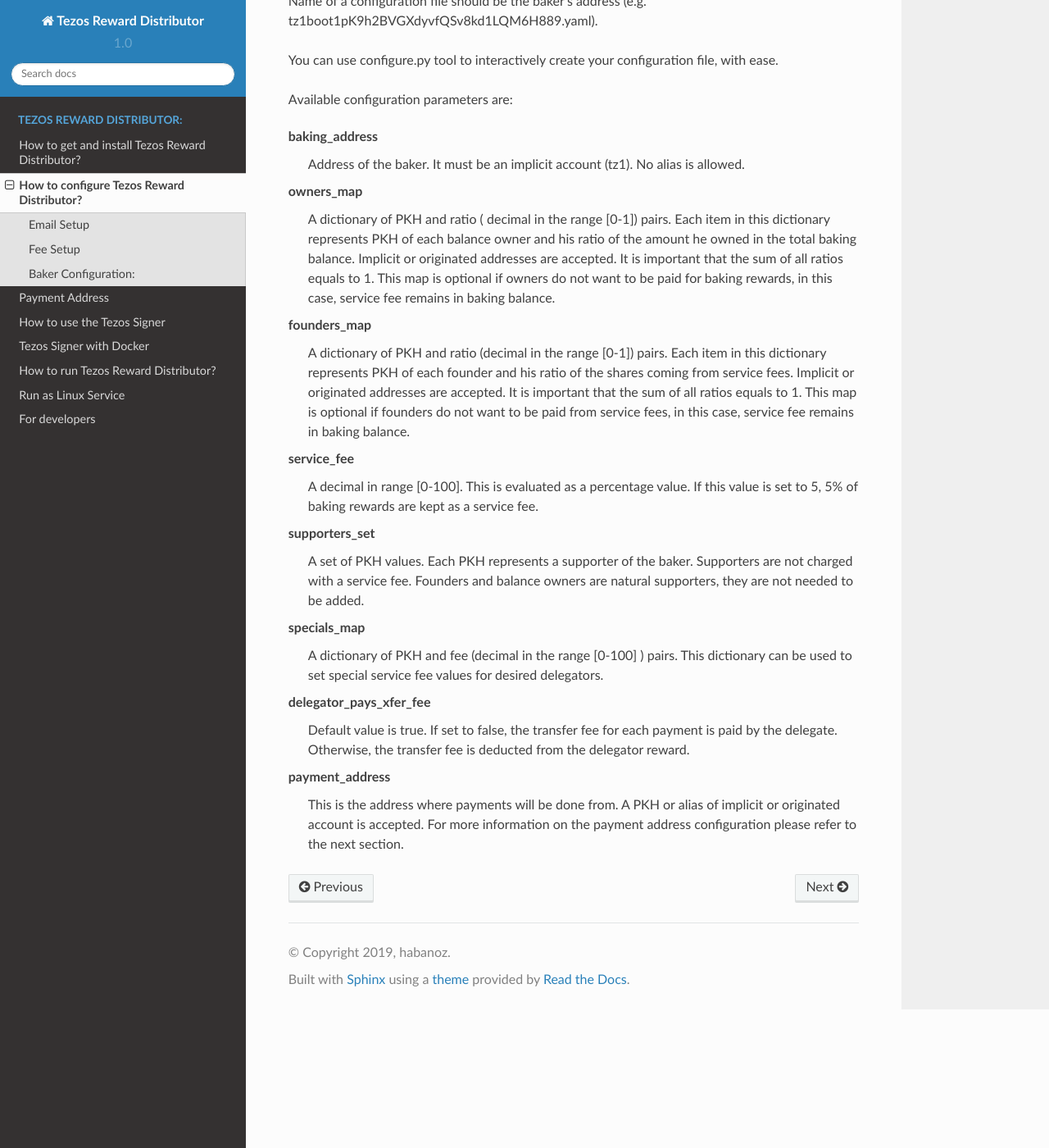
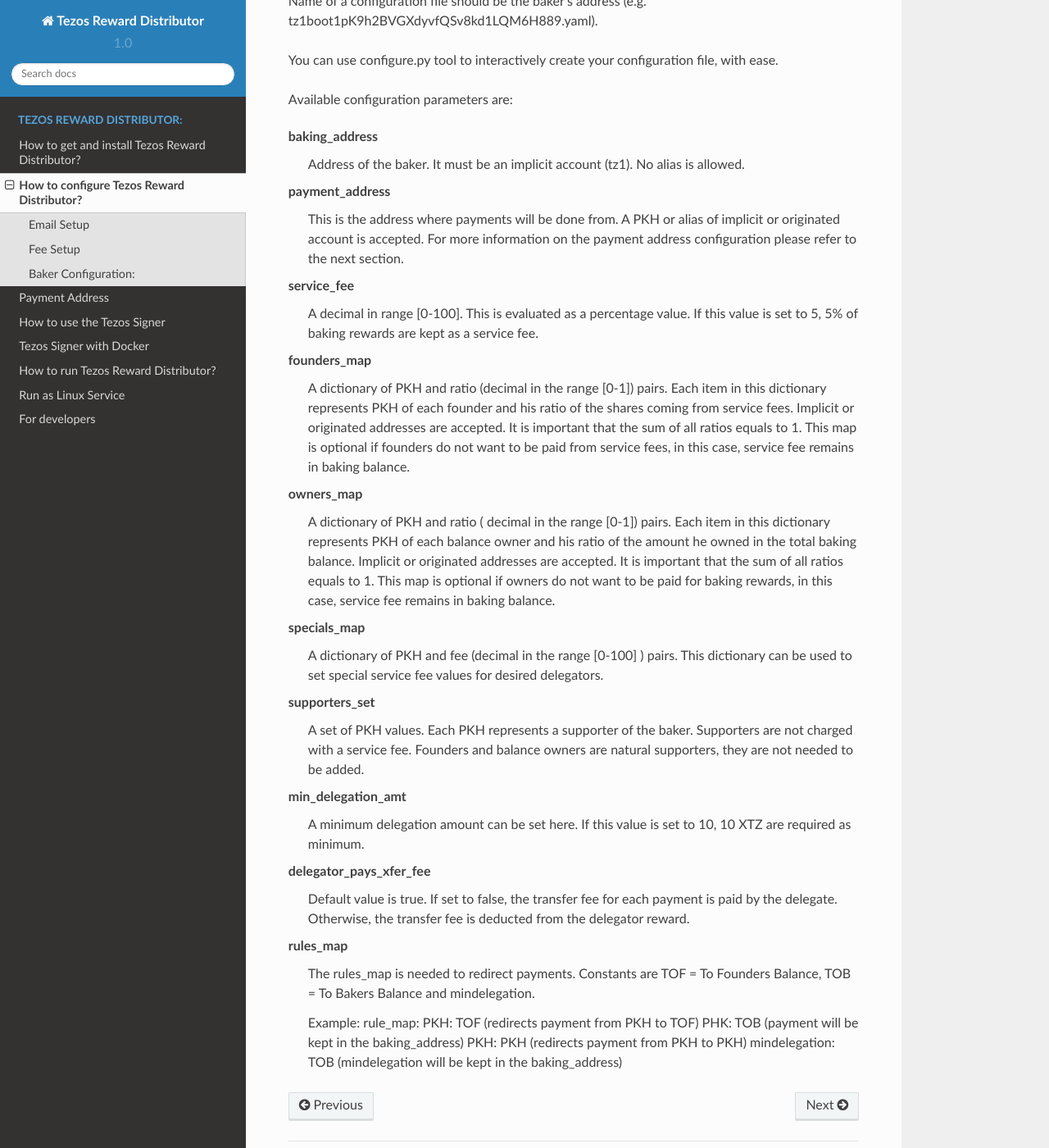
Before and after one commit to tezos-reward-distributor-organization/tezos-reward-distributor, a Sphinx documentation site: the page built from docs/configuration.rst, in a window 1280 px wide and 1400 px high, scrolled down 626 px. Shown: the whole window at 82% size. Built offline with Sphinx 7.4.7 and the Read the Docs theme 2.0.0, drawn with Linux system fonts in a browser that asks for light colours.

Commit message:
Added rules_map, min_delegation_amt and re-ordered.

```diff
--- a/docs/configuration.rst
+++ b/docs/configuration.rst
@@ -38,6 +38,26 @@
   Address of the baker. It must be an implicit account (tz1).
   No alias is allowed.
 
+**payment_address**
+  This is the address where payments will be done from. A PKH
+  or alias of implicit or originated account is accepted. For
+  more information on the payment address configuration please
+  refer to the next section.
+
+**service_fee**
+  A decimal in range [0-100]. This is evaluated as a percentage
+  value. If this value is set to 5, 5% of baking rewards are
+  kept as a service fee.
+
+**founders_map**
+  A dictionary of PKH and ratio (decimal in the range [0-1])
+  pairs. Each item in this dictionary represents PKH of each
+  founder and his ratio of the shares coming from service fees.
+  Implicit or originated addresses are accepted. It is important
+  that the sum of all ratios equals to 1. This map is optional
+  if founders do not want to be paid from service fees, in
+  this case, service fee remains in baking balance.
+
 **owners_map**
   A dictionary of PKH and ratio ( decimal in the range [0-1])
   pairs. Each item in this dictionary represents PKH of each
@@ -48,19 +68,10 @@
   for baking rewards, in this case, service fee remains in
   baking balance.
 
-**founders_map**
-  A dictionary of PKH and ratio (decimal in the range [0-1])
-  pairs. Each item in this dictionary represents PKH of each
-  founder and his ratio of the shares coming from service fees.
-  Implicit or originated addresses are accepted. It is important
-  that the sum of all ratios equals to 1. This map is optional
-  if founders do not want to be paid from service fees, in
-  this case, service fee remains in baking balance.
-
-**service_fee**
-  A decimal in range [0-100]. This is evaluated as a percentage
-  value. If this value is set to 5, 5% of baking rewards are
-  kept as a service fee.
+**specials_map**
+  A dictionary of PKH and fee (decimal in the range [0-100] )
+  pairs. This dictionary can be used to set special service
+  fee values for desired delegators.
 
 **supporters_set**
   A set of PKH values. Each PKH represents a supporter of the
@@ -68,18 +79,22 @@
   and balance owners are natural supporters, they are not
   needed to be added.
 
-**specials_map**
-  A dictionary of PKH and fee (decimal in the range [0-100] )
-  pairs. This dictionary can be used to set special service
-  fee values for desired delegators.
+**min_delegation_amt**
+ A minimum delegation amount can be set here. If this value is set
+ to 10, 10 XTZ are required as minimum.
 
 **delegator_pays_xfer_fee**
   Default value is true. If set to false, the transfer fee for
   each payment is paid by the delegate. Otherwise, the transfer
   fee is deducted from the delegator reward.
 
-**payment_address**
-  This is the address where payments will be done from. A PKH
-  or alias of implicit or originated account is accepted. For
-  more information on the payment address configuration please
-  refer to the next section.
+**rules_map**
+  The rules_map is needed to redirect payments. Constants are TOF = To Founders Balance,
+  TOB = To Bakers Balance and mindelegation.
+
+  Example:
+  rule_map:
+  PKH: TOF (redirects payment from PKH to TOF)
+  PHK: TOB (payment will be kept in the baking_address)
+  PKH: PKH (redirects payment from PKH to PKH)
+  mindelegation: TOB (mindelegation will be kept in the baking_address)
```
